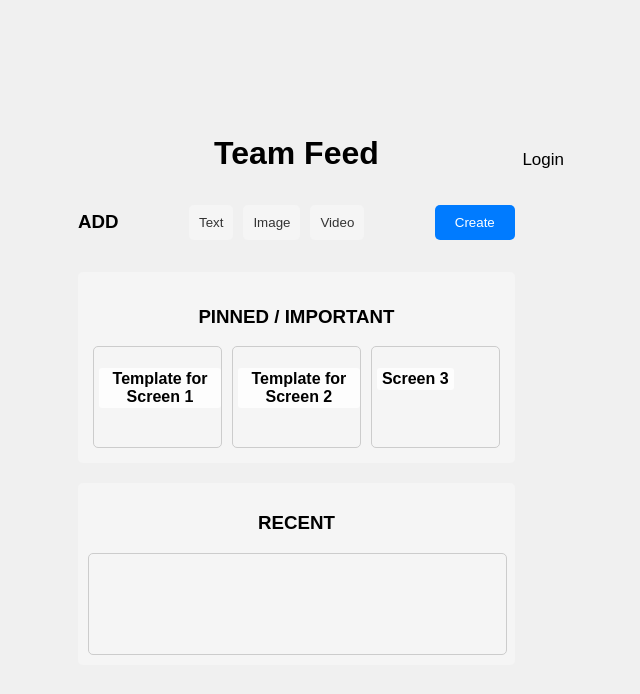
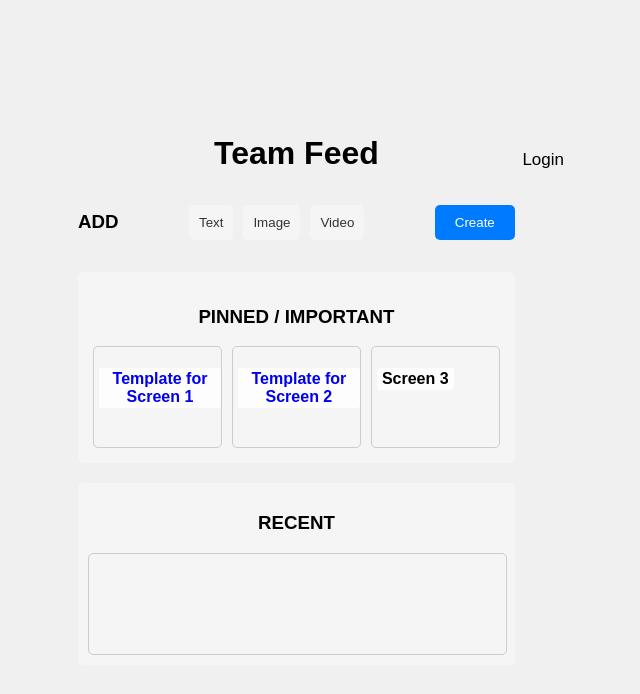
Before and after one commit to noah-isayas/LightBeam, a React (Vite) app in the folder client/: page /lightbeam in a window 1280 px wide. Shown: the top 694 px of the page, without its empty margins (309-949 px from the left). Built offline with nearby package versions, Linux system fonts and the light colour scheme; no server answers.

Commit message:
made link for screen editor

```diff
--- a/client/src/components/LightbeamScreen.jsx
+++ b/client/src/components/LightbeamScreen.jsx
@@ -1,6 +1,7 @@
 import React, { useState, useEffect } from 'react';
 import axios from 'axios';
 import '../style/LightbeamScreen.css';
+import {Link} from "react-router-dom";
 
 const LightbeamScreen = () => {
     const [images, setImages] = useState({
@@ -89,7 +90,7 @@ const LightbeamScreen = () => {
                                             )}
                                         </>
                                     ) : (
-                                        <p className="title">Template for {screen.replace('screen', 'Screen ')}</p>
+                                        <Link to={"/screen-editor"}><p className="title">Template for {screen.replace('screen', 'Screen ')}</p></Link>
                                     )}
                                 </div>
                             ))}
```
